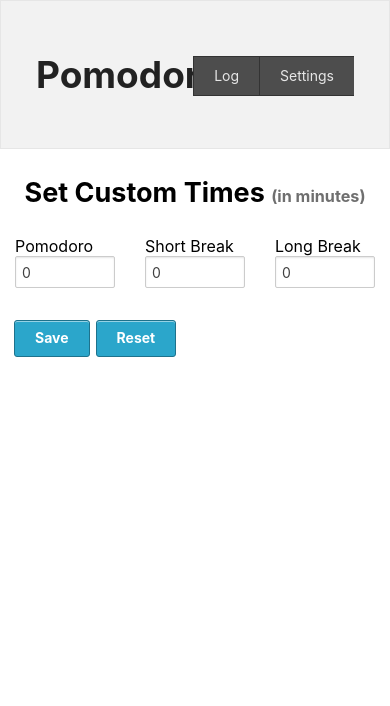
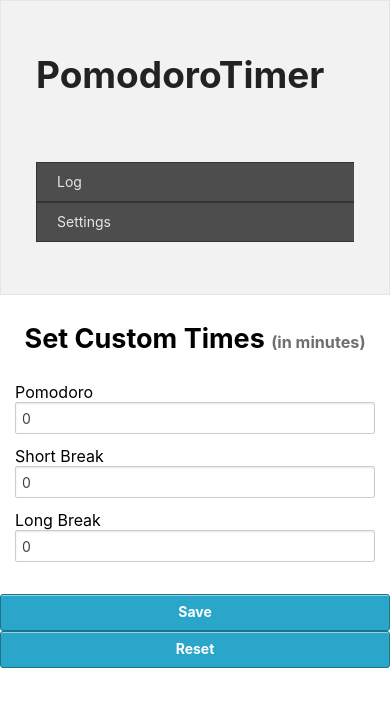
Before and after one commit to draganjakovljevic/pomodoro-timer-reactjs, a React (Create React App) app: page /settings in a window 390 px wide. Shown: the top 706 px of the page. Built offline with nearby package versions, Linux system fonts and the light colour scheme.

Commit message:
Improved responsiveness.

```diff
--- a/src/App.css
+++ b/src/App.css
@@ -55,3 +55,38 @@
     margin-right: 0;
   }
 }
+
+@media only screen and (max-width: 767px) {
+  .columns {
+    width: auto !important;
+    float: none;
+  }
+}
+
+@media only screen and (max-width: 767px) {
+  .button {
+    width: 100%;
+    padding-left: 0;
+    padding-right: 0;
+  }
+}
+
+@media only screen and (max-width: 767px) {
+  .nav-bar li,
+  .nav-bar.right {
+    float: none !important;
+  }
+}
+
+@media only screen and (max-width: 767px) {
+  .nav-bar {
+    height: auto !important;
+  }
+}
+
+@media only screen and (max-width: 767px) {
+  .button.reset-btn,
+  .button.save-btn {
+    left: 0px;
+  }
+}
```
